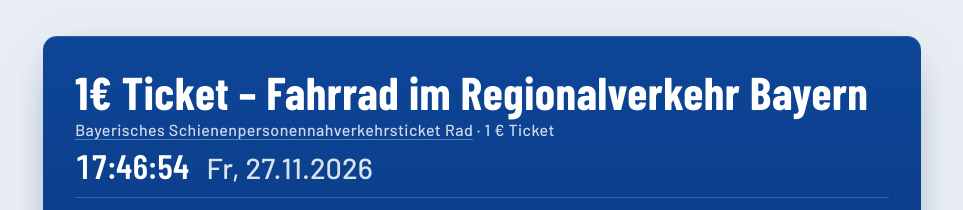
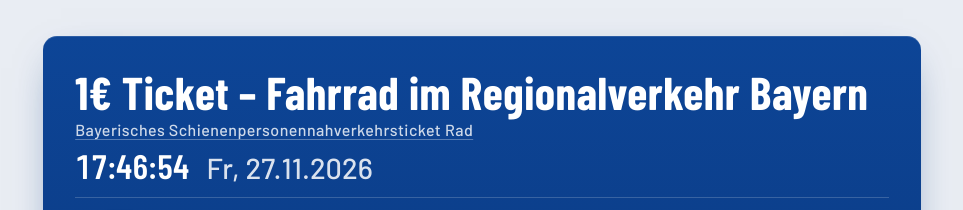
Before and after one commit to HeinzFo/basti, a plain HTML site: page index.html in a window 1280 px wide. Shown: the top 210 px of the page, without its empty margins (158-1121 px from the left). Drawn offline with Linux system fonts and the light colour scheme.

Commit message:
Update index.html
 · 1 € Ticket aus dem link entfernt

```diff
--- a/index.html
+++ b/index.html
@@ -87,7 +87,7 @@ h1 small a{color:inherit;text-decoration:underline;text-decoration-color:#ffffff
 <div class="wrap">
  <div class="board" aria-live="polite">
   <div class="top">
-   <h1>1€ Ticket – Fahrrad im Regionalverkehr Bayern<small><a href="https://bahnland-bayern.de/de/tickets/fahrradmitnahme/ticket/basti-r" target="_blank" rel="noopener">Bayerisches Schienenpersonennahverkehrsticket Rad</a> · 1 € Ticket</small></h1>
+   <h1>1€ Ticket – Fahrrad im Regionalverkehr Bayern<small><a href="https://bahnland-bayern.de/de/tickets/fahrradmitnahme/ticket/basti-r" target="_blank" rel="noopener">Bayerisches Schienenpersonennahverkehrsticket Rad</a></small></h1>
    <div class="clock" id="clock">--:--:--<span id="date"></span></div>
   </div>
   <div class="sim" id="sim"><span id="simTxt"></span><button type="button" id="simOff">Zurück auf jetzt</button></div>
```
